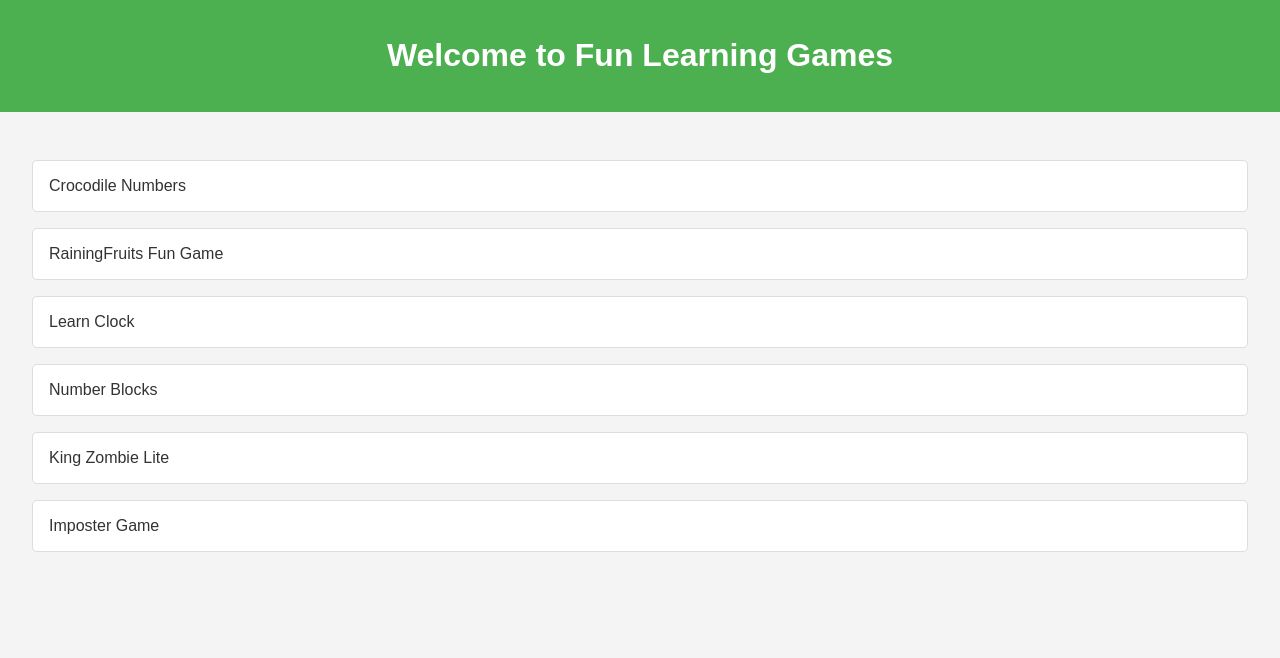
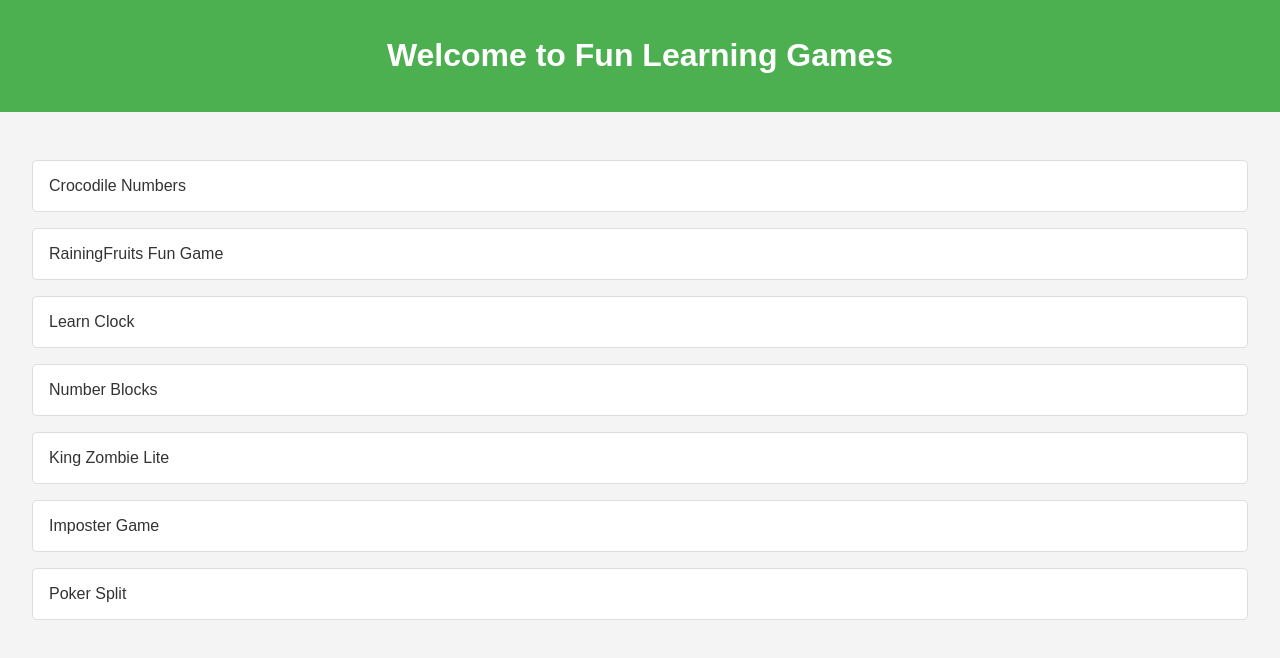
Before and after one commit to svarukala/svarukala.github.io, a plain HTML site: page index.html in a window 1280 px wide. Drawn offline with Linux system fonts and the light colour scheme.

Commit message:
mod poker

```diff
--- a/index.html
+++ b/index.html
@@ -47,6 +47,7 @@
         <a href="NumberBlocks/index.html" class="game-link">Number Blocks</a>
         <a href="KingZombieLite/index.html" class="game-link">King Zombie Lite</a>
         <a href="ImposterGame/imposter-game.html" class="game-link">Imposter Game</a>
+        <a href="PokerSplit/poker-split.html" class="game-link">Poker Split</a>
         <!-- Add more links to other games here -->
     </div>
 </body>
```
